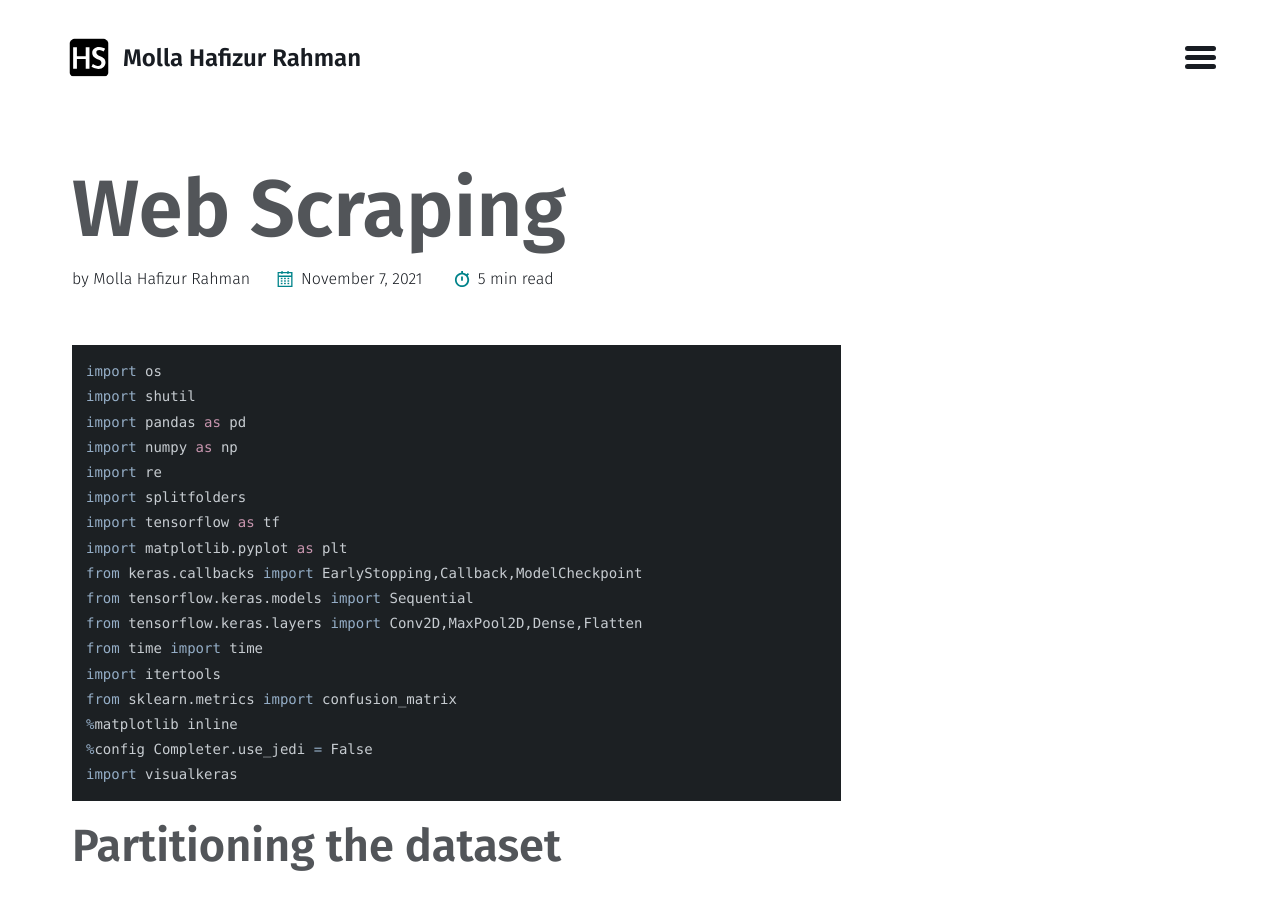
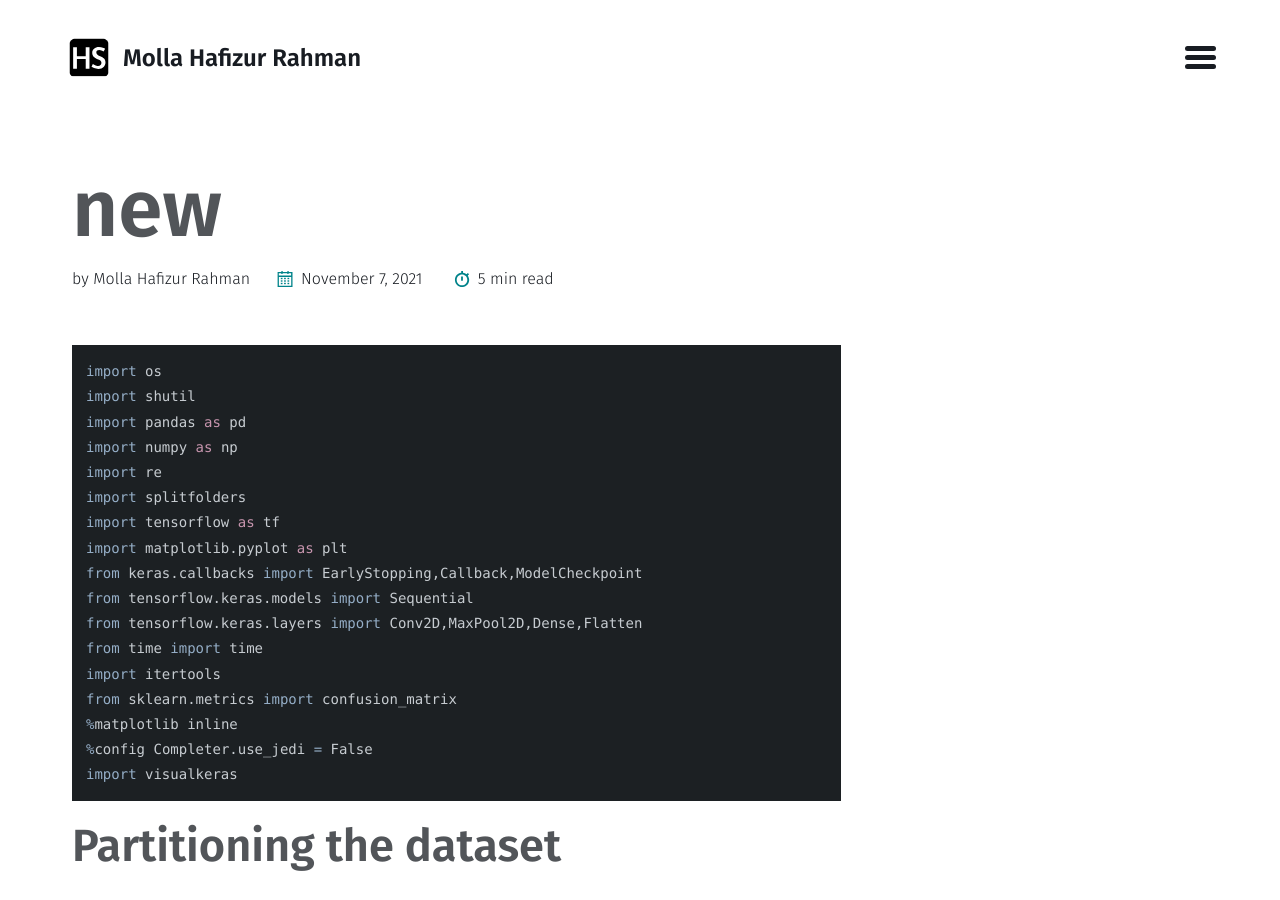
Before and after one commit to HafizSunny/HafizSunny09.github.io, a Jekyll site: the page built from _posts/2021-11-07-web-scraping.md, in a window 1280 px wide and 900 px high. Built offline with Jekyll 4.4.1, drawn with Linux system fonts in a browser that asks for light colours.

Commit message:
Update 2021-11-07-web-scraping.md

````diff
--- a/_posts/2021-11-07-web-scraping.md
+++ b/_posts/2021-11-07-web-scraping.md
@@ -1,3 +1,8 @@
+---
+layout: post
+title: "new"
+subtitle: "ew"
+---
 ```python
 import os
 import shutil
````
